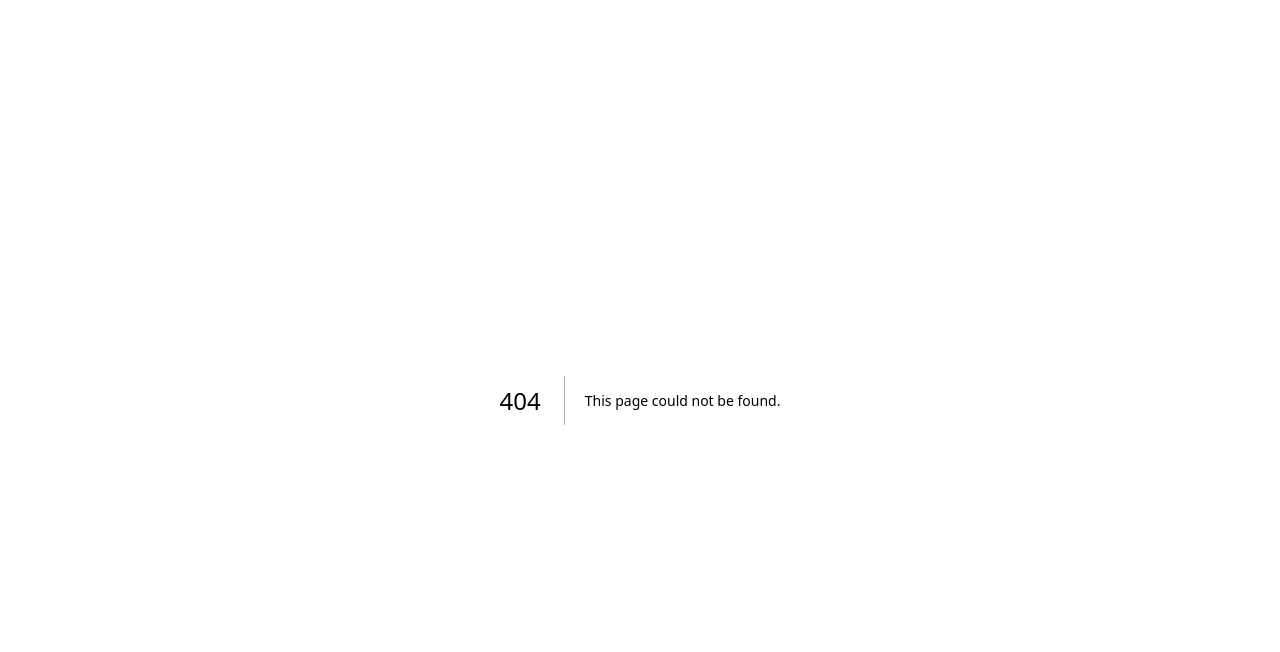
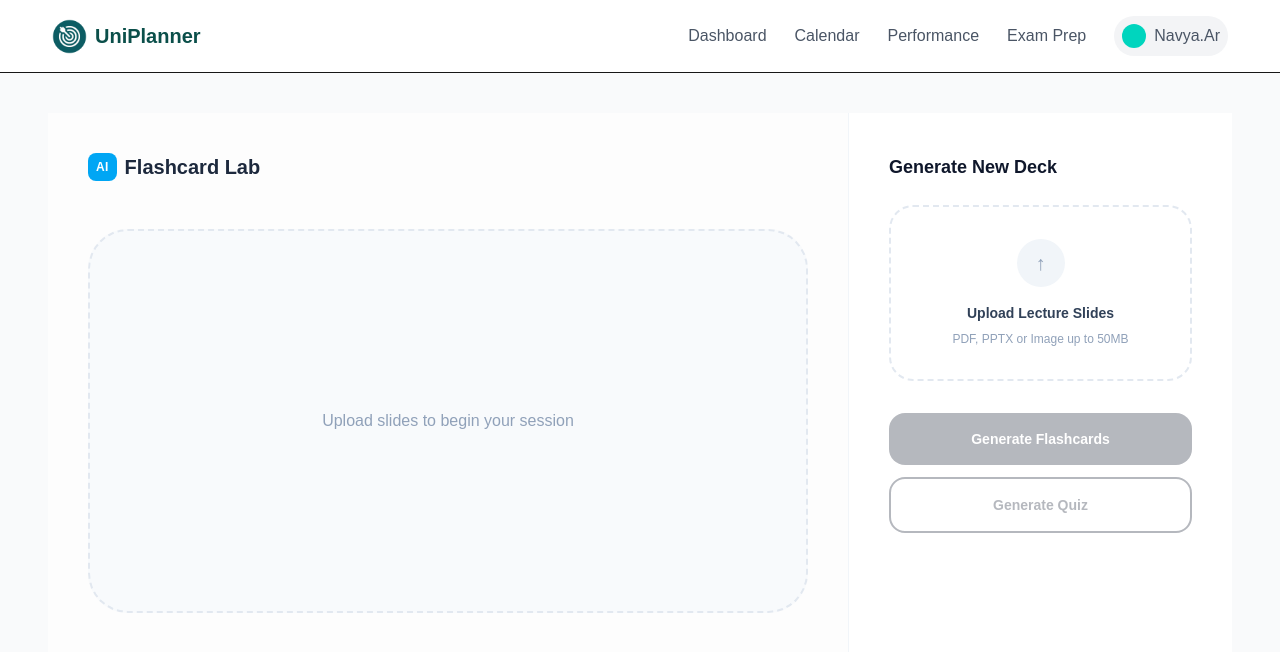
Before and after one commit to haibaaa/dawn_frontend, a Next.js app: page /exam-prep in a window 1280 px wide. Before the commit this address had no page. Shown: the top 652 px of the page. Built offline with nearby package versions, Linux system fonts and the light colour scheme.

Commit message:
added ui for flashcard

```diff
--- /dev/null
+++ b/app/exam-prep/page.tsx
@@ -0,0 +1,13 @@
+import Navbar from "@/components/Navbar";
+import ExamPrep from "@/components/ExamPrep";
+
+export default function ExamPrepPage() {
+  return (
+    <div className="min-h-screen bg-gray-50">
+      <Navbar />
+      <div className="px-12 py-10">
+        <ExamPrep />
+      </div>
+    </div>
+  );
+}
--- /dev/null
+++ b/components/ExamPrep.tsx
@@ -0,0 +1,194 @@
+"use client";
+
+import React, { useState } from 'react';
+
+// 1. Define Types
+interface Flashcard {
+  type: 'flashcard';
+  question: string;
+  answer: string;
+}
+
+interface Quiz {
+  type: 'quiz';
+  question: string;
+  options: string[];
+  correct_answer: string;
+  explanation: string;
+}
+
+type StudyItem = Flashcard | Quiz;
+
+export default function StudyLab() {
+  const [file, setFile] = useState<File | null>(null);
+  const [isLoading, setIsLoading] = useState(false);
+  const [sessionData, setSessionData] = useState<StudyItem[]>([]);
+  const [currentIndex, setCurrentIndex] = useState(0);
+  const [isRevealed, setIsRevealed] = useState(false);
+  const [selectedOption, setSelectedOption] = useState<string | null>(null);
+
+  const handleFileChange = (e: React.ChangeEvent<HTMLInputElement>) => {
+    if (e.target.files?.[0]) setFile(e.target.files[0]);
+  };
+
+  const generateContent = async (mode: 'flashcards' | 'quiz') => {
+    if (!file) return;
+    setIsLoading(true);
+    setSessionData([]);
+
+    try {
+      const formData = new FormData();
+      formData.append('file', file);
+
+      const res = await fetch(`http://localhost:8000/${mode}/generate`, {
+        method: 'POST',
+        body: formData,
+      });
+
+      if (!res.ok) {
+        throw new Error(`Request failed with status ${res.status}`);
+      }
+
+      const data: StudyItem[] = await res.json();
+      setSessionData(data);
+      setCurrentIndex(0);
+      setIsRevealed(false);
+      setSelectedOption(null);
+    } catch (err) {
+      console.error("Generation failed", err);
+    } finally {
+      setIsLoading(false);
+    }
+  };
+
+  const currentItem = sessionData[currentIndex];
+
+  return (
+    <div className="flex min-h-screen bg-[#FDFDFD]">
+      {/* Main Content Area */}
+      <div className="flex-1 p-10">
+        <div className="max-w-4xl mx-auto">
+          <div className="flex justify-between items-center mb-12">
+            <div className="flex items-center gap-2 font-bold text-xl text-slate-800">
+              <div className="bg-sky-500 px-2 py-1.5 rounded-lg text-white text-xs tracking-wide">
+                AI
+              </div>
+              <span>Flashcard Lab</span>
+            </div>
+            {sessionData.length > 0 && (
+              <div className="text-sm font-medium text-slate-400 bg-slate-100 px-4 py-1.5 rounded-full">
+                CARD {currentIndex + 1} / {sessionData.length}
+              </div>
+            )}
+          </div>
+
+          {isLoading ? (
+            <div className="h-96 flex flex-col items-center justify-center bg-white rounded-3xl border border-slate-100 animate-pulse">
+              <div className="mb-4 h-12 w-12 rounded-full border-4 border-sky-300 border-t-transparent animate-spin" />
+              <p className="text-slate-400 font-medium">Generating your session...</p>
+            </div>
+          ) : currentItem ? (
+            <div className="bg-white rounded-[40px] shadow-sm border border-slate-100 p-16 min-h-[450px] flex flex-col items-center justify-center text-center relative">
+              <span className="absolute top-10 text-[10px] tracking-[0.2em] font-black text-slate-300 uppercase">
+                {currentItem.type}
+              </span>
+
+              <h2 className="text-3xl font-semibold text-slate-800 mb-10 leading-snug max-w-2xl">
+                {currentItem.question}
+              </h2>
+
+              {/* Flashcard Logic */}
+              {currentItem.type === 'flashcard' && (
+                <div className="w-full flex flex-col items-center">
+                  {isRevealed ? (
+                    <div className="bg-emerald-50 text-emerald-700 p-8 rounded-2xl border border-emerald-100 font-medium text-xl w-full">
+                      {currentItem.answer}
+                    </div>
+                  ) : (
+                    <button
+                      onClick={() => setIsRevealed(true)}
+                      className="bg-[#134e4a] text-white px-10 py-4 rounded-full font-bold flex items-center gap-2 hover:scale-105 transition-transform"
+                    >
+                      <span className="text-sm font-semibold uppercase tracking-wide">
+                        Reveal Answer
+                      </span>
+                    </button>
+                  )}
+                </div>
+              )}
+
+              {/* Quiz Logic */}
+              {currentItem.type === 'quiz' && (
+                <div className="grid grid-cols-1 md:grid-cols-2 gap-4 w-full mt-4">
+                  {currentItem.options.map((opt) => (
+                    <button
+                      key={opt}
+                      onClick={() => !selectedOption && setSelectedOption(opt)}
+                      className={`p-5 rounded-2xl border-2 text-left transition-all font-medium ${
+                        selectedOption === opt
+                          ? (opt === currentItem.correct_answer ? 'border-emerald-500 bg-emerald-50 text-emerald-700' : 'border-red-500 bg-red-50 text-red-700')
+                          : (selectedOption && opt === currentItem.correct_answer ? 'border-emerald-500 bg-emerald-50' : 'border-slate-100 hover:border-slate-300 text-slate-600')
+                      }`}
+                    >
+                      {opt}
+                    </button>
+                  ))}
+                </div>
+              )}
+
+              {(isRevealed || selectedOption) && (
+                <button
+                  onClick={() => {
+                    setCurrentIndex(prev => (prev + 1) % sessionData.length);
+                    setIsRevealed(false);
+                    setSelectedOption(null);
+                  }}
+                  className="mt-12 text-slate-400 font-bold flex items-center gap-1 hover:text-slate-600"
+                >
+                  <span>Next Item</span>
+                </button>
+              )}
+            </div>
+          ) : (
+             <div className="h-96 flex flex-col items-center justify-center bg-slate-50 border-2 border-dashed border-slate-200 rounded-[40px]">
+                <p className="text-slate-400">Upload slides to begin your session</p>
+             </div>
+          )}
+        </div>
+      </div>
+
+      {/* Right Sidebar */}
+      <div className="w-96 bg-white border-l border-slate-100 p-10">
+        <h3 className="font-bold text-slate-900 mb-6 text-lg">Generate New Deck</h3>
+
+        <label className="group cursor-pointer block border-2 border-dashed border-slate-200 rounded-3xl p-8 text-center hover:bg-slate-50 hover:border-sky-300 transition-all">
+          <input type="file" className="hidden" onChange={handleFileChange} />
+          <div className="bg-slate-100 w-12 h-12 rounded-full flex items-center justify-center mx-auto mb-4 group-hover:bg-sky-100">
+            <span className="text-slate-400 group-hover:text-sky-500 text-xl font-semibold">
+              ↑
+            </span>
+          </div>
+          <p className="text-sm font-bold text-slate-700">{file ? file.name : "Upload Lecture Slides"}</p>
+          <p className="text-xs text-slate-400 mt-2">PDF, PPTX or Image up to 50MB</p>
+        </label>
+
+        <div className="flex flex-col gap-3 mt-8">
+          <button
+            disabled={!file || isLoading}
+            onClick={() => generateContent('flashcards')}
+            className="w-full bg-slate-900 text-white py-4 rounded-2xl font-bold text-sm disabled:opacity-30 hover:bg-slate-800 transition-colors"
+          >
+            Generate Flashcards
+          </button>
+          <button
+            disabled={!file || isLoading}
+            onClick={() => generateContent('quiz')}
+            className="w-full border-2 border-slate-900 text-slate-900 py-4 rounded-2xl font-bold text-sm disabled:opacity-30 hover:bg-slate-50 transition-colors"
+          >
+            Generate Quiz
+          </button>
+        </div>
+      </div>
+    </div>
+  );
+}
```
Also changed, not shown: 1 other file (tests, documents, lock files or other folders).
